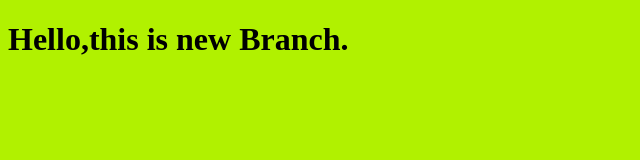
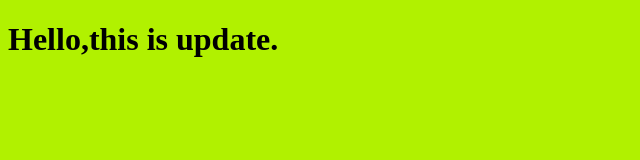
Before and after one commit to 1223amera/myproject, a plain HTML site: page index.html in a window 1280 px wide. Shown: the whole page, without its empty margins (0-640 px from the left). Drawn offline with Linux system fonts and the light colour scheme.

Commit message:
edit the html file

```diff
--- a/index.html
+++ b/index.html
@@ -7,7 +7,7 @@
     <link rel="stylesheet" href="style.css">
 </head>
 <body>
- <h1>Hello,this is new Branch.</h1>
+ <h1>Hello,this is update.</h1>
 
 <script src="app.js"></script>
 </body>
```
